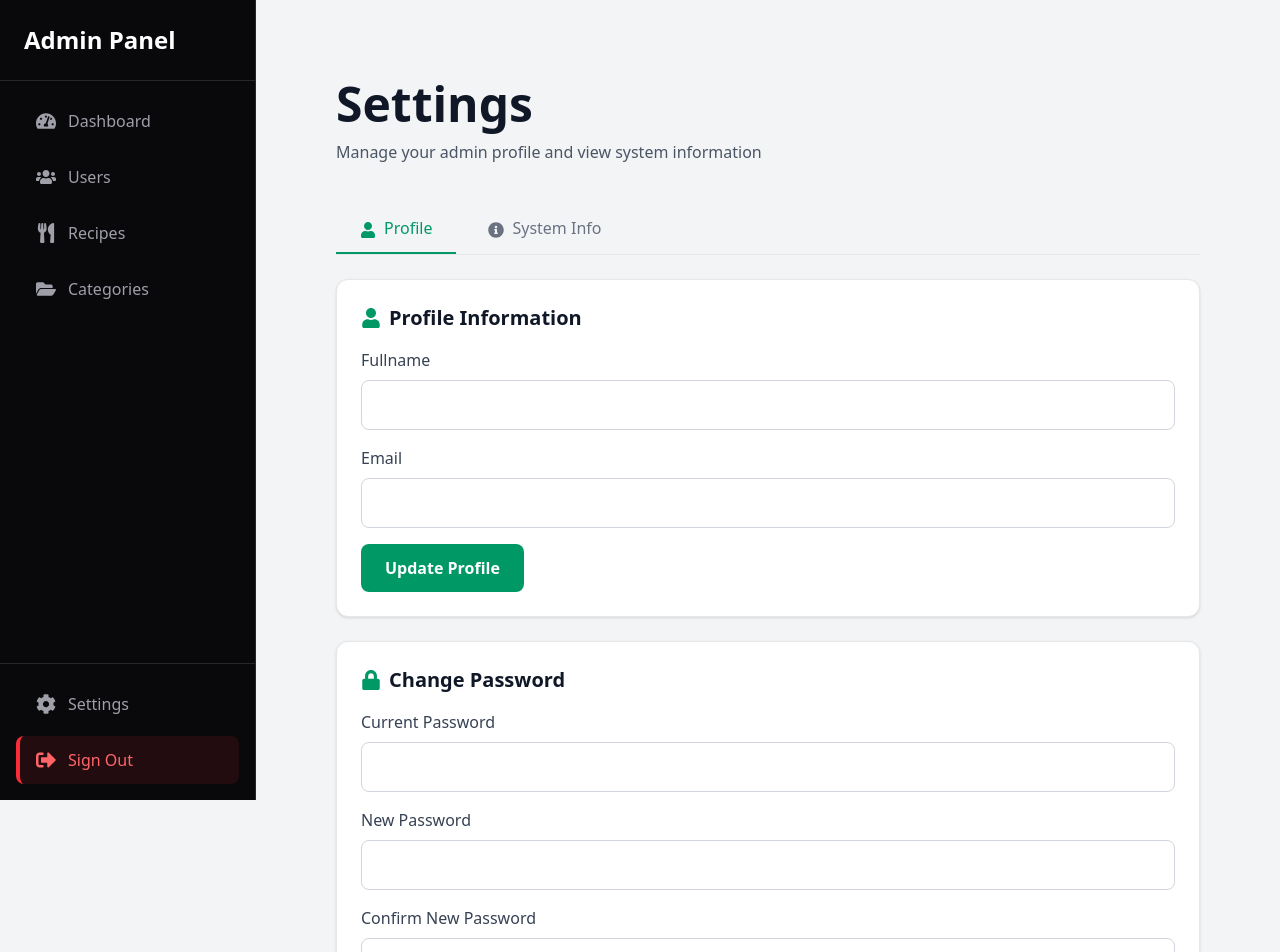
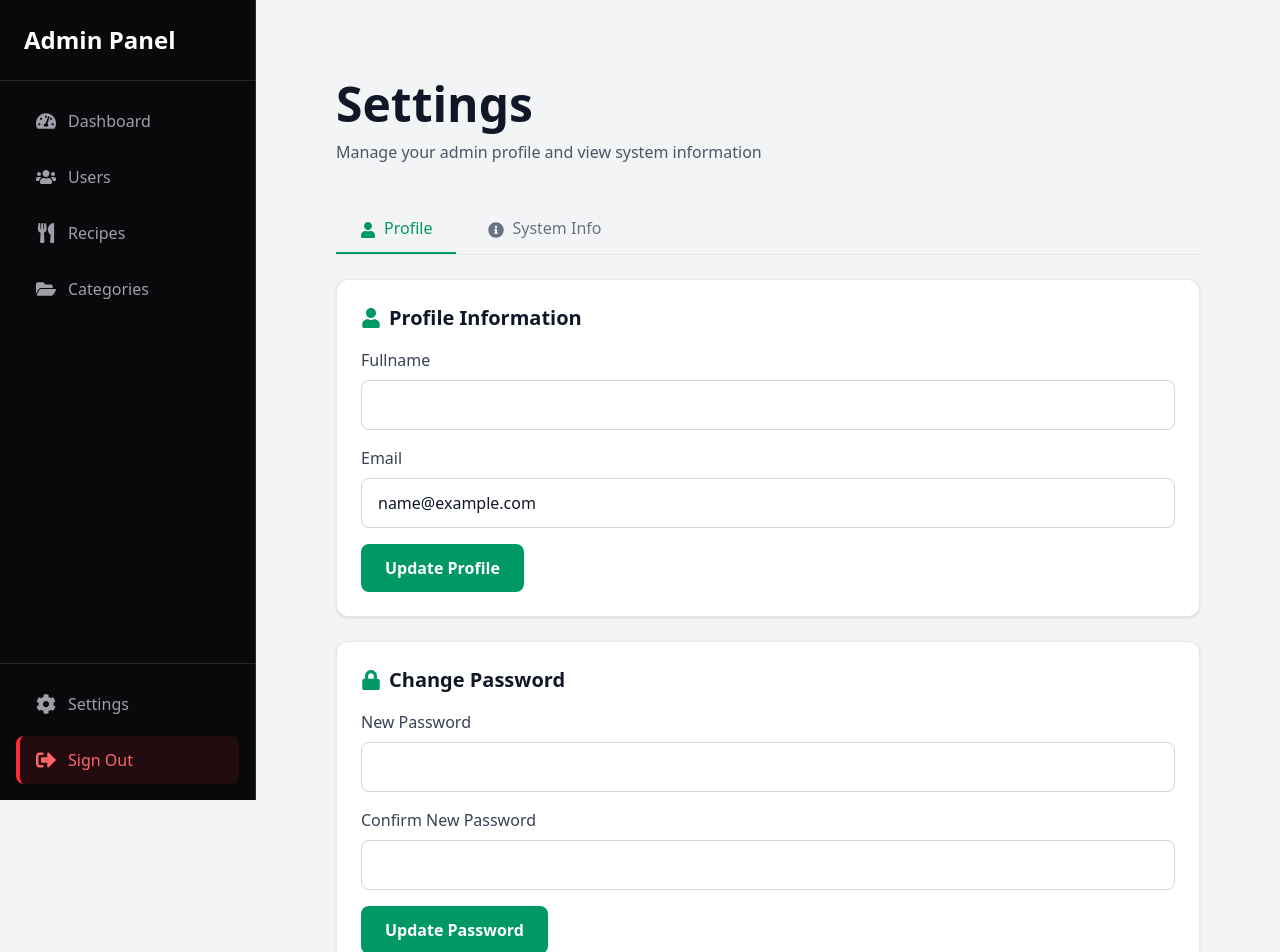
Before and after one commit to swechhyamaharjan/RecipeSharingWebApp, a React app in the folder frontend/: page /admin/setting in a window 1280 px wide. Shown: the top 952 px of the page. Built offline with nearby package versions, Linux system fonts and the light colour scheme; sample sign-in values are in the browser's storage; the HTML template or start-up script is replaced by a standard one.

Commit message:
Fixed the bug in admin setting

```diff
--- a/frontend/src/components/AdminSidebar.jsx
+++ b/frontend/src/components/AdminSidebar.jsx
@@ -27,7 +27,7 @@
             className={({ isActive }) =>
               `flex items-center gap-3 px-4 py-3 rounded-lg transition-all duration-200 ${
                 isActive
-                  ? "bg-emerald-500/10 text-emerald-400 border-l-4 border-emerald-500"
+                  ? "bg-emerald-500/10 text-emerald-600 border-l-4 border-emerald-700"
                   : "text-zinc-400 hover:bg-zinc-900 hover:text-zinc-100 border-l-4 border-transparent"
               }`
             }
--- a/frontend/src/pages/Admin/AdminHome.jsx
+++ b/frontend/src/pages/Admin/AdminHome.jsx
@@ -20,8 +20,8 @@
         <h1 className="text-4xl lg:text-5xl font-bold text-gray-900 mb-2">
           Admin Dashboard
         </h1>
-        <p className="text-xl text-zinc-400 mt-8">
-          Welcome, <span className="text-emerald-400 font-medium">{userInfo?.fullname}</span>
+        <p className="text-xl text-zinc-600 mt-8">
+          Welcome, <span className="text-emerald-600 font-medium">{userInfo?.fullname}</span>
         </p>
       </div>
 
@@ -35,7 +35,7 @@
               <p className="text-gray-500 text-sm">Total Users</p>
               <h2 className="text-2xl font-bold text-gray-800">{users.length}</h2>
             </div>
-            <div className="bg-green-100 text-green-600 p-3 rounded-full">
+            <div className="bg-emerald-100 text-emerald-600 p-3 rounded-full">
               <FaUsers size={22} />
             </div>
           </div>
--- a/frontend/src/pages/Admin/AdminSettings.jsx
+++ b/frontend/src/pages/Admin/AdminSettings.jsx
@@ -1,10 +1,51 @@
 import { useState } from 'react'
 import { FaUser, FaLock, FaInfoCircle } from 'react-icons/fa';
-import { useSelector } from 'react-redux';
+import { useSelector, useDispatch } from 'react-redux';
+import { useUpdateProfileMutation } from '../../slices/userapiSlice';
+import { setCredentials } from '../../slices/authSlice';
+import { toast } from 'react-toastify';
 
 const AdminSettings = () => {
   const [activeTab, setActiveTab] = useState("profile");
   const {userInfo} = useSelector((state)=>state.auth);
+  const [updateProfile] = useUpdateProfileMutation();
+
+  const dispatch = useDispatch();
+
+  const [profile, setProfile] = useState({
+    fullname: userInfo?.fullname || "",
+    email: userInfo?.email || "",
+    newPassword: "",
+    confirmPassword: ""
+  })
+
+  const handleChange = async(e)=>{
+    setProfile({
+      ...profile,
+      [e.target.name]: e.target.value
+    });
+  }
+
+ const updateProfileHandler = async (e) => {
+  e.preventDefault();
+
+  if (profile.newPassword && profile.newPassword !== profile.confirmPassword) {
+    toast.error("Passwords do not match");
+    return;
+  }
+  try {
+    const res = await updateProfile({
+      fullname: profile.fullname,
+      email: profile.email,
+      password: profile.newPassword,
+    }).unwrap();
+
+    toast.success(res.message)
+    dispatch(setCredentials({ ...userInfo, ...res.user }))
+  } catch (err) {
+    toast.error(err?.data?.message || "Update failed");
+  }
+};
 
   return (
     <div className='min-h-screen p-6'>
@@ -50,12 +91,14 @@
                   Profile Information
                 </h3>
 
-              <form className='space-y-4'>
+              <form className='space-y-4' onSubmit={updateProfileHandler}>
                 <div>
                   <label className='block text-gray-700 font-medium mb-2'>Fullname</label>
                   <input
                       type='text'
                       name='fullname'
+                      onChange={handleChange}
+                      value={profile.fullname}
                       className='w-full px-4 py-3 bg-white border border-gray-300 rounded-lg text-gray-900 focus:outline-none focus:ring-2 focus:ring-emerald-500 focus:border-transparent' />
                 </div>
 
@@ -64,6 +107,8 @@
                   <input
                       type='email'
                       name='email'
+                      onChange={handleChange}
+                      value={profile.email}
                       className='w-full px-4 py-3 bg-white border border-gray-300 rounded-lg text-gray-900 focus:outline-none focus:ring-2 focus:ring-emerald-500 focus:border-transparent' />
                 </div>
                 <button
@@ -81,20 +126,13 @@
                   <FaLock className='text-emerald-600' />
                   Change Password
                 </h3>
-                <form className='space-y-4'>
-                  <div>
-                    <label className='block text-gray-700 font-medium mb-2'>Current Password</label>
-                    <input
-                      type='password'
-                      name='currentPassword'
-                      className='w-full px-4 py-3 bg-white border border-gray-300 rounded-lg text-gray-900 focus:outline-none focus:ring-2 focus:ring-emerald-500 focus:border-transparent'
-                    />
-                  </div>
+                <form className='space-y-4' onSubmit={updateProfileHandler}>
                   <div>
                     <label className='block text-gray-700 font-medium mb-2'>New Password</label>
                     <input
                       type='password'
                       name='newPassword'
+                      onChange={handleChange}
                       className='w-full px-4 py-3 bg-white border border-gray-300 rounded-lg text-gray-900 focus:outline-none focus:ring-2 focus:ring-emerald-500 focus:border-transparent'
                     />
                   </div>
@@ -103,6 +141,7 @@
                     <input
                       type='password'
                       name='confirmPassword'
+                      onChange={handleChange}
                       className='w-full px-4 py-3 bg-white border border-gray-300 rounded-lg text-gray-900 focus:outline-none focus:ring-2 focus:ring-emerald-500 focus:border-transparent'
                     />
                   </div>
--- a/frontend/src/pages/Admin/AdminUser.jsx
+++ b/frontend/src/pages/Admin/AdminUser.jsx
@@ -68,7 +68,7 @@
                 placeholder='Search by name or email...'
                 value={searchTerm}
                 onChange={(e) => setSearchTerm(e.target.value)}
-                className='w-full pl-10 pr-4 py-2 border border-gray-300 rounded-lg focus:ring-2 focus:ring-green-500 focus:border-transparent outline-none'
+                className='w-full pl-10 pr-4 py-2 border border-gray-300 rounded-lg focus:ring-2 focus:ring-emerald-600 focus:border-transparent outline-none'
               />
             </div>
 
@@ -78,7 +78,7 @@
                 onClick={() => toggleSort('name')}
                 className={`px-4 py-2 rounded-lg border transition-colors flex items-center gap-2 ${
                   sortBy === 'name'
-                    ? 'bg-green-500 text-white border-green-500'
+                    ? 'bg-emerald-600 text-white border-emerald-600'
                     : 'bg-white text-gray-700 border-gray-300 hover:bg-gray-50'
                 }`}
               >
@@ -91,7 +91,7 @@
                 onClick={() => toggleSort('email')}
                 className={`px-4 py-2 rounded-lg border transition-colors flex items-center gap-2 ${
                   sortBy === 'email'
-                    ? 'bg-green-500 text-white border-green-500'
+                    ? 'bg-emerald-600 text-white border-emerald-600'
                     : 'bg-white text-gray-700 border-gray-300 hover:bg-gray-50'
                 }`}
               >
@@ -104,7 +104,7 @@
                 onClick={() => toggleSort('date')}
                 className={`px-4 py-2 rounded-lg border transition-colors flex items-center gap-2 ${
                   sortBy === 'date'
-                    ? 'bg-blue-500 text-white border-green-500'
+                    ? 'bg-emerald-600 text-white border-emerald-600'
                     : 'bg-white text-gray-700 border-gray-300 hover:bg-gray-50'
                 }`}
               >
@@ -146,7 +146,7 @@
               <tbody className='divide-y divide-gray-200'>
                 {filteredAndSortedUsers.length === 0 ? (
                   <tr>
-                    <td colSpan='4' className='px-6 py-8 text-center text-gray-500'>
+                    <td colSpan='4' className='px-6 py-8 text-center text-gray-600'>
                       No users found matching your search
                     </td>
                   </tr>
```
